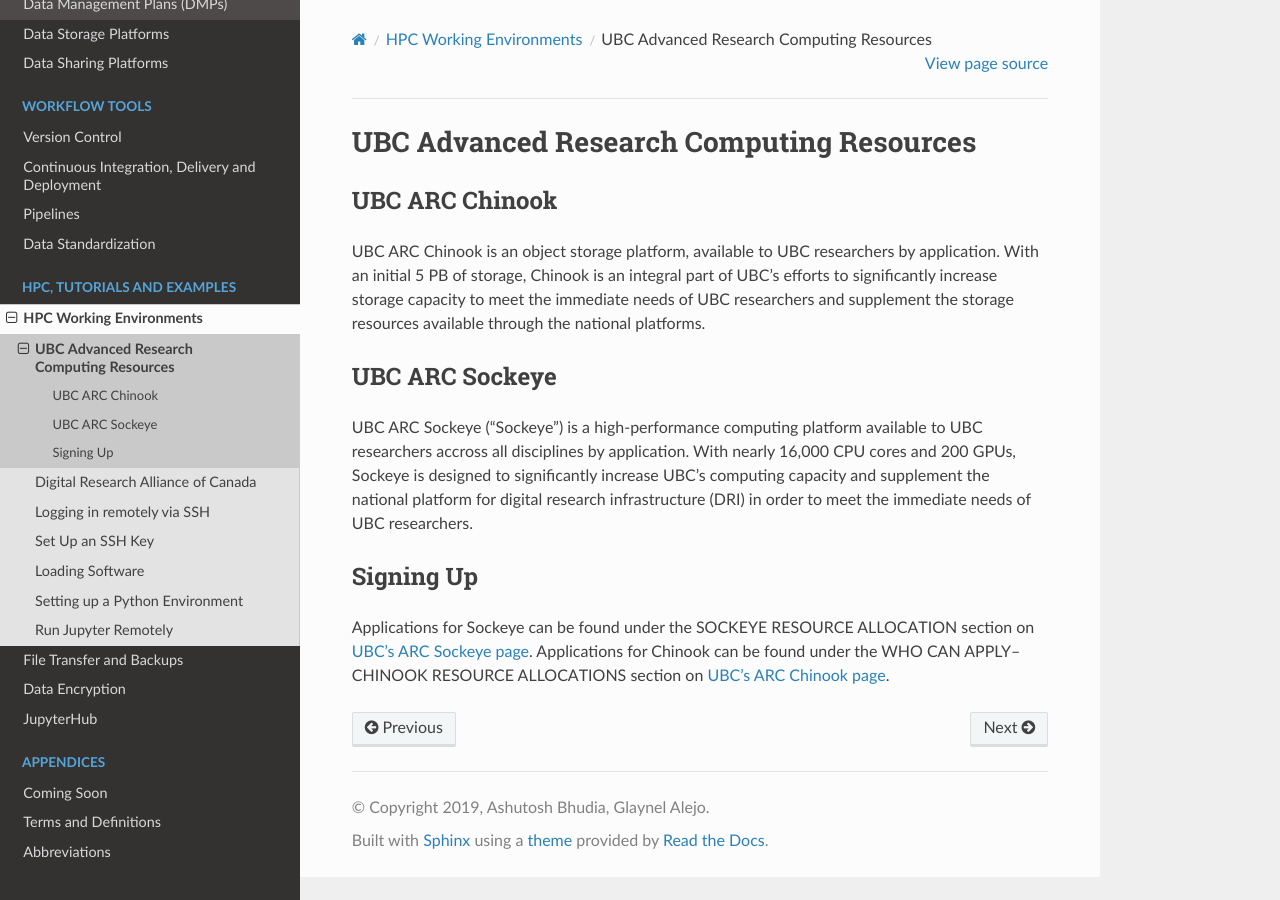
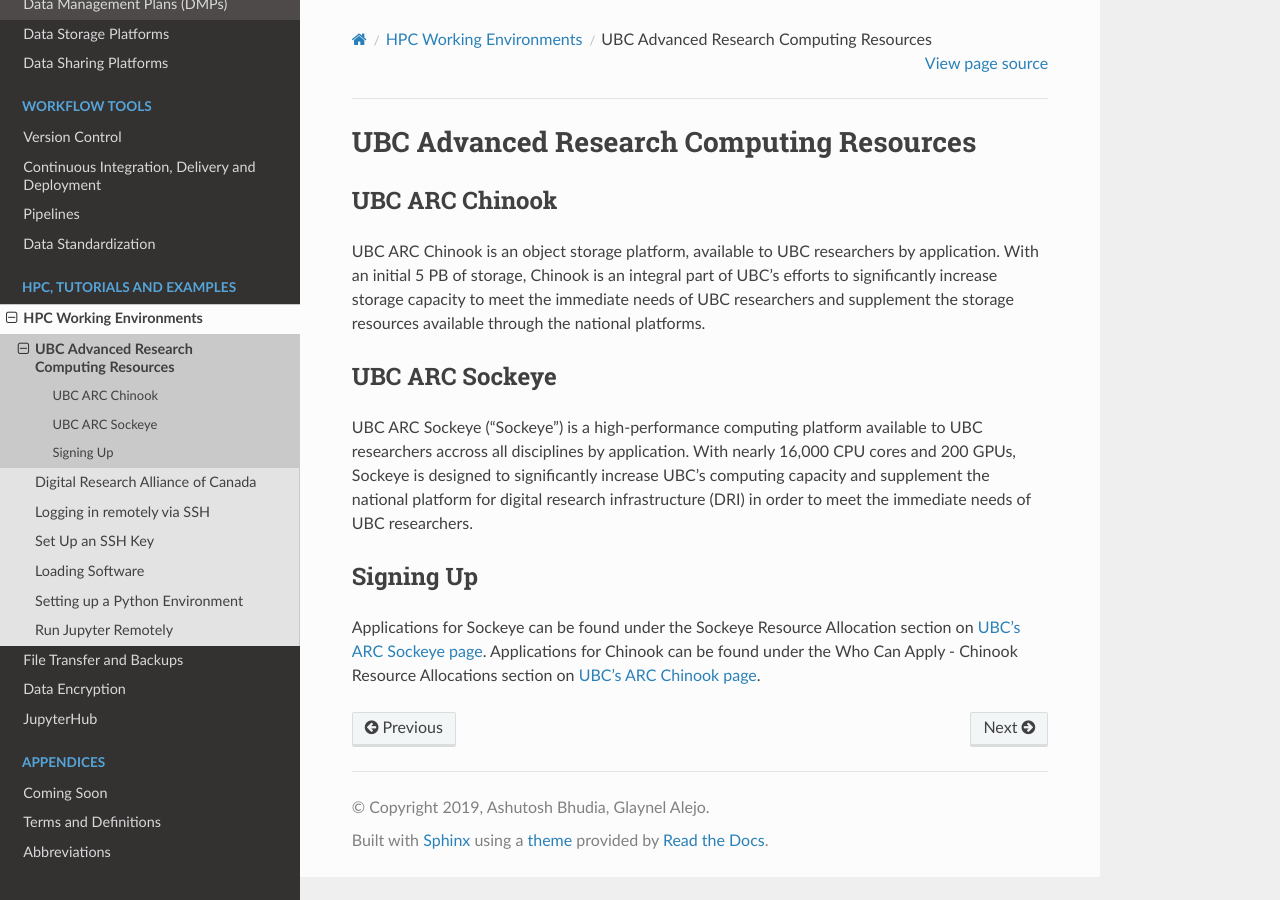
Before and after one commit to ubcbraincircuits/whitepaper, a Sphinx documentation site: the page built from source/hpc/chinooksockeye.rst, in a window 1280 px wide. Built offline with Sphinx 7.4.7 and the Read the Docs theme 2.0.0, drawn with Linux system fonts in a browser that asks for light colours; pages that are not in the unit, such as notebooks, are missing from menus.

```diff
--- a/source/hpc/chinooksockeye.rst
+++ b/source/hpc/chinooksockeye.rst
@@ -11,5 +11,5 @@ UBC ARC Sockeye (“Sockeye”) is a high-performance computing platform availab
 
 Signing Up
 ----------
-Applications for Sockeye can be found under the SOCKEYE RESOURCE ALLOCATION section on `UBC's ARC Sockeye page <https://arc.ubc.ca/ubc-arc-sockeye>`_.
-Applications for Chinook can be found under the WHO CAN APPLY– CHINOOK RESOURCE ALLOCATIONS section on `UBC's ARC Chinook page <https://arc.ubc.ca/ubc-arc-sockeye>`_.
+Applications for Sockeye can be found under the Sockeye Resource Allocation section on `UBC's ARC Sockeye page <https://arc.ubc.ca/ubc-arc-sockeye>`_.
+Applications for Chinook can be found under the Who Can Apply - Chinook Resource Allocations section on `UBC's ARC Chinook page <https://arc.ubc.ca/ubc-arc-sockeye>`_.
```
